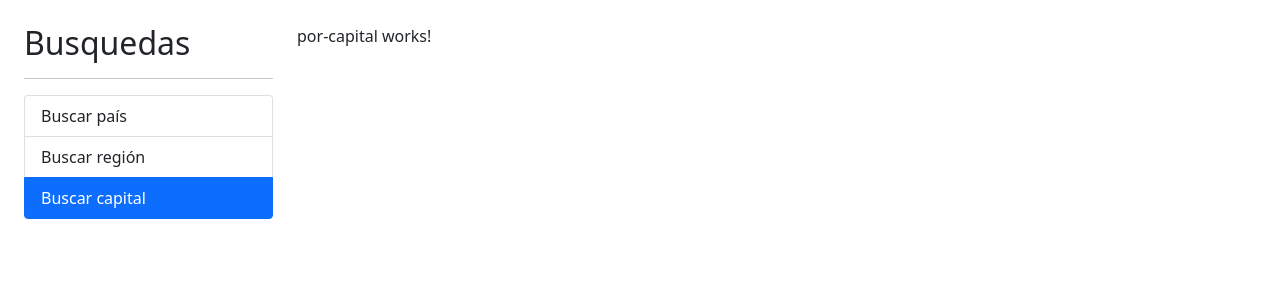
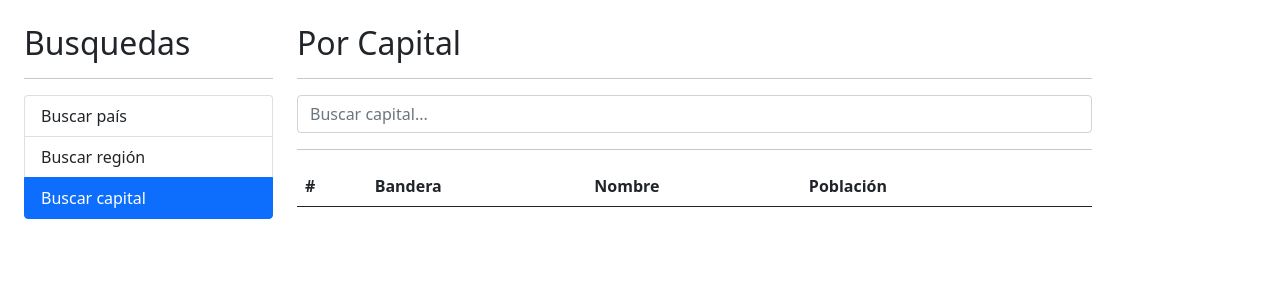
Before and after one commit to maxi2049/curso-angular, an Angular app in the folder 03-paisesApp/: page /capital in a window 1280 px wide. Shown: the top 300 px of the page. Built offline with nearby package versions, Linux system fonts and the light colour scheme.

Commit message:
dinamismo de capital y placeholder de pais-input

```diff
--- a/03-paisesApp/src/app/pais/components/pais-input/pais-input.component.html
+++ b/03-paisesApp/src/app/pais/components/pais-input/pais-input.component.html
@@ -4,5 +4,5 @@
             class="form-control"
             [(ngModel)]="termino"
             (input)="teclaPresionada()"
-            placeholder="Buscar país..."/>
+            [placeholder]="placeholder"/>
 </form>
--- a/03-paisesApp/src/app/pais/components/pais-input/pais-input.component.ts
+++ b/03-paisesApp/src/app/pais/components/pais-input/pais-input.component.ts
@@ -1,4 +1,4 @@
-import { Component, Output, EventEmitter, OnInit } from '@angular/core';
+import { Component, Output, EventEmitter, OnInit, Input } from '@angular/core';
 import { Subject } from 'rxjs';
 import { debounceTime } from 'rxjs/operators';
 
@@ -12,6 +12,8 @@
 
   @Output() onEnter: EventEmitter<string> = new EventEmitter();
   @Output() onDebounce: EventEmitter<string> = new EventEmitter();
+
+  @Input() placeholder: string = '';
 
   debouncer: Subject<string> = new Subject();
 
--- a/03-paisesApp/src/app/pais/components/pais-tabla/pais-tabla.component.html
+++ b/03-paisesApp/src/app/pais/components/pais-tabla/pais-tabla.component.html
@@ -16,7 +16,7 @@
             <td>
                 <img [src]="pais.flag" [alt]="pais.name" class="small-flag">
             </td>
-            <td>{{ pais.name }}</td>
+            <td>{{ pais.capital }}, {{ pais.name }}</td>
             <td>{{ pais.population | number }}</td>
             <td>
                 <a [routerLink]="['pais', pais.alpha2Code]">Ver...</a>
--- a/03-paisesApp/src/app/pais/pages/por-capital/por-capital.component.html
+++ b/03-paisesApp/src/app/pais/pages/por-capital/por-capital.component.html
@@ -1 +1,28 @@
-<p>por-capital works!</p>
+<h2>Por Capital</h2>
+<hr>
+
+<div class="row">
+
+    <div class="col">
+        <app-pais-input
+            (onEnter)="buscar( $event )"
+            placeholder="Buscar capital...">
+        </app-pais-input>
+
+    </div>
+
+</div>
+
+<hr>
+
+<div *ngIf="hayError"
+     class="alert alert-danger">
+            No se encontró el término de busqueda...
+</div>
+
+<div *ngIf="!hayError" class="row">
+    <div class="col">
+            <app-pais-tabla [paises]="capitales"></app-pais-tabla>
+
+    </div>
+</div>
--- a/03-paisesApp/src/app/pais/pages/por-capital/por-capital.component.ts
+++ b/03-paisesApp/src/app/pais/pages/por-capital/por-capital.component.ts
@@ -1,15 +1,34 @@
-import { Component, OnInit } from '@angular/core';
+import { Component } from '@angular/core';
+
+import { Pais } from '../../interfaces/pais.interface';
+import { PaisService } from '../../services/pais.service';
 
 @Component({
   selector: 'app-por-capital',
   templateUrl: './por-capital.component.html',
   styleUrls: ['./por-capital.component.css']
 })
-export class PorCapitalComponent implements OnInit {
+export class PorCapitalComponent {
 
-  constructor() { }
+  capitalBus: string = '';
+  hayError: boolean = false;
+  capitales: Pais[] = [];
 
-  ngOnInit(): void {
+  constructor( private paisService: PaisService) { }
+
+  buscar(termino: string) {
+
+    this.hayError = false;
+    this.capitalBus = termino;
+
+    this.paisService.buscarCapital( this.capitalBus )
+      .subscribe( (capitales) => {
+        this.capitales = capitales;
+
+      }, (error) => {
+        this.hayError = true;
+        this.capitales = [];
+      });
   }
 
 }
--- a/03-paisesApp/src/app/pais/pages/por-pais/por-pais.component.html
+++ b/03-paisesApp/src/app/pais/pages/por-pais/por-pais.component.html
@@ -6,7 +6,8 @@
     <div class="col">
         <app-pais-input
             (onEnter)="buscar( $event )"
-            (onDebounce)="sugerencias( $event )">
+            (onDebounce)="sugerencias( $event )"
+            placeholder="Buscar país...">
         </app-pais-input>
 
     </div>
--- a/03-paisesApp/src/app/pais/services/pais.service.ts
+++ b/03-paisesApp/src/app/pais/services/pais.service.ts
@@ -20,4 +20,11 @@
   }
 
 
+  buscarCapital(capitalBus: string): Observable<Pais[]> {
+
+    const url = `${ this.apiUrl }/capital/${ capitalBus }`;
+
+    return this.http.get<Pais[]>( url );
+  }
+
 }
```
